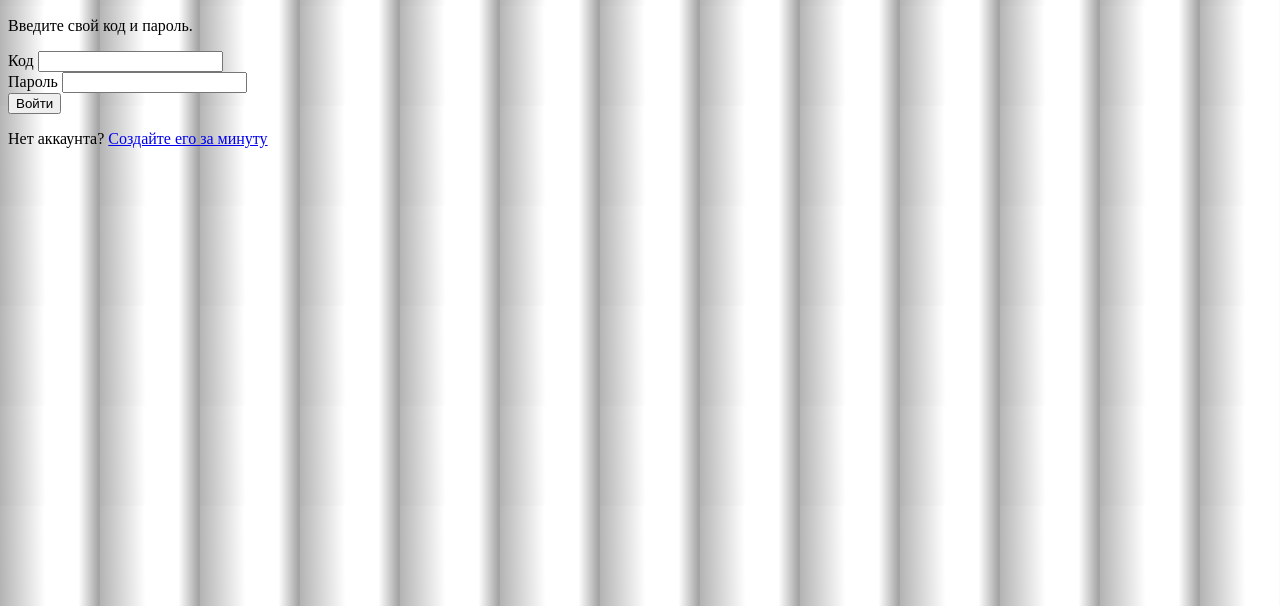
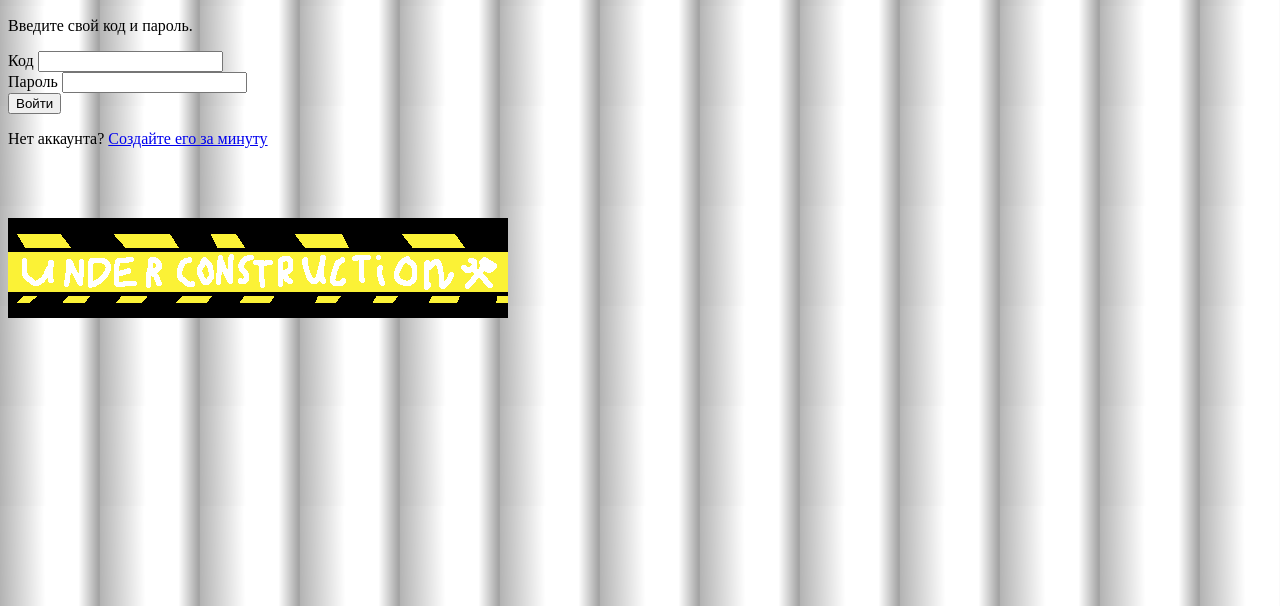
Before and after one commit to vlastimir8987/Cubes, a plain HTML site: page Login.html in a window 1280 px wide. Shown: the part 194-800 px from the top of the page. Drawn offline with Linux system fonts and the light colour scheme.

Commit message:
Update Login.html

```diff
--- a/Login.html
+++ b/Login.html
@@ -41,7 +41,8 @@
             </div>
         </div>
 
-
+<br><br><br><center>
+<img src="Files/Construct.png" align="left" alt="Картинка" /></center>
 
 </body>
 
```
